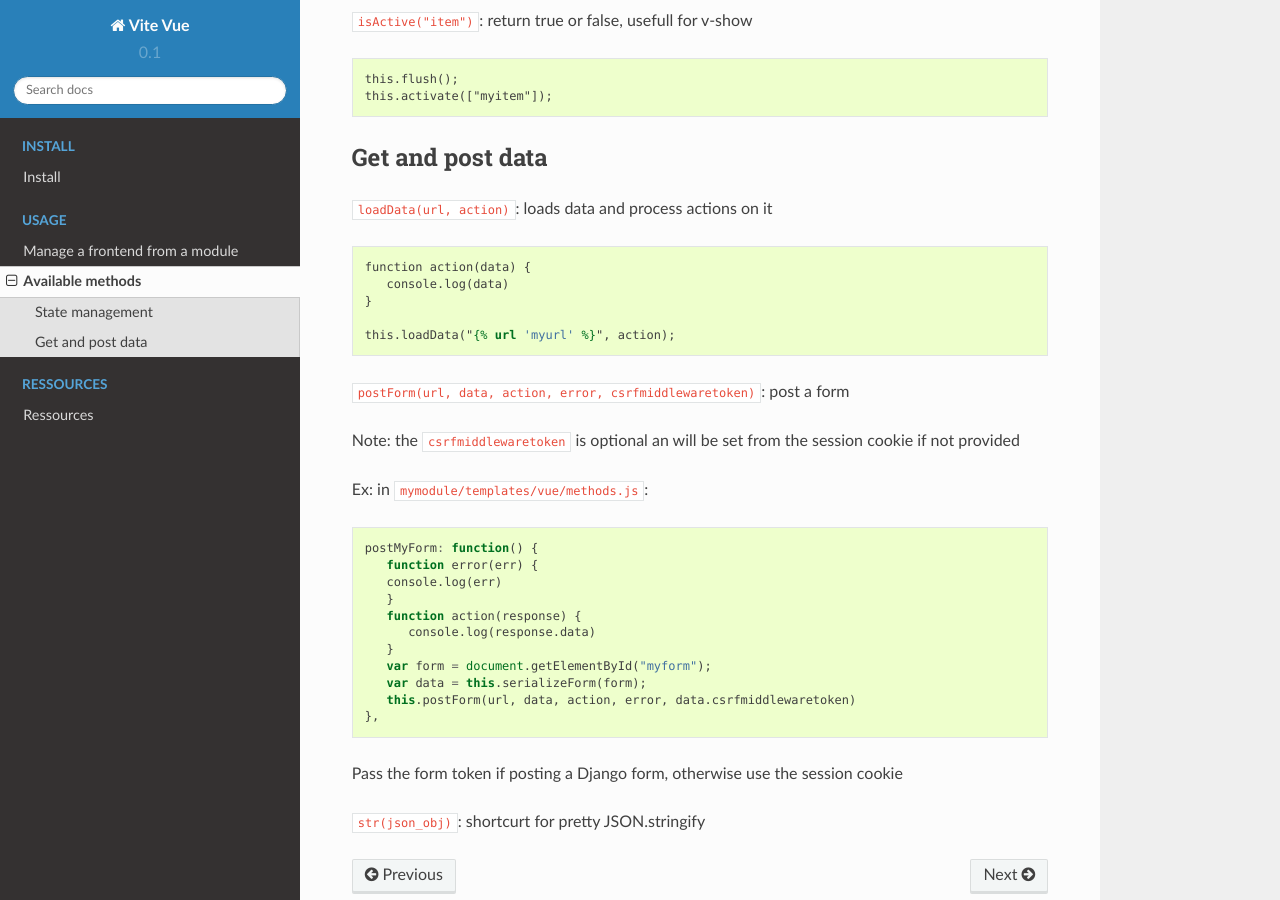
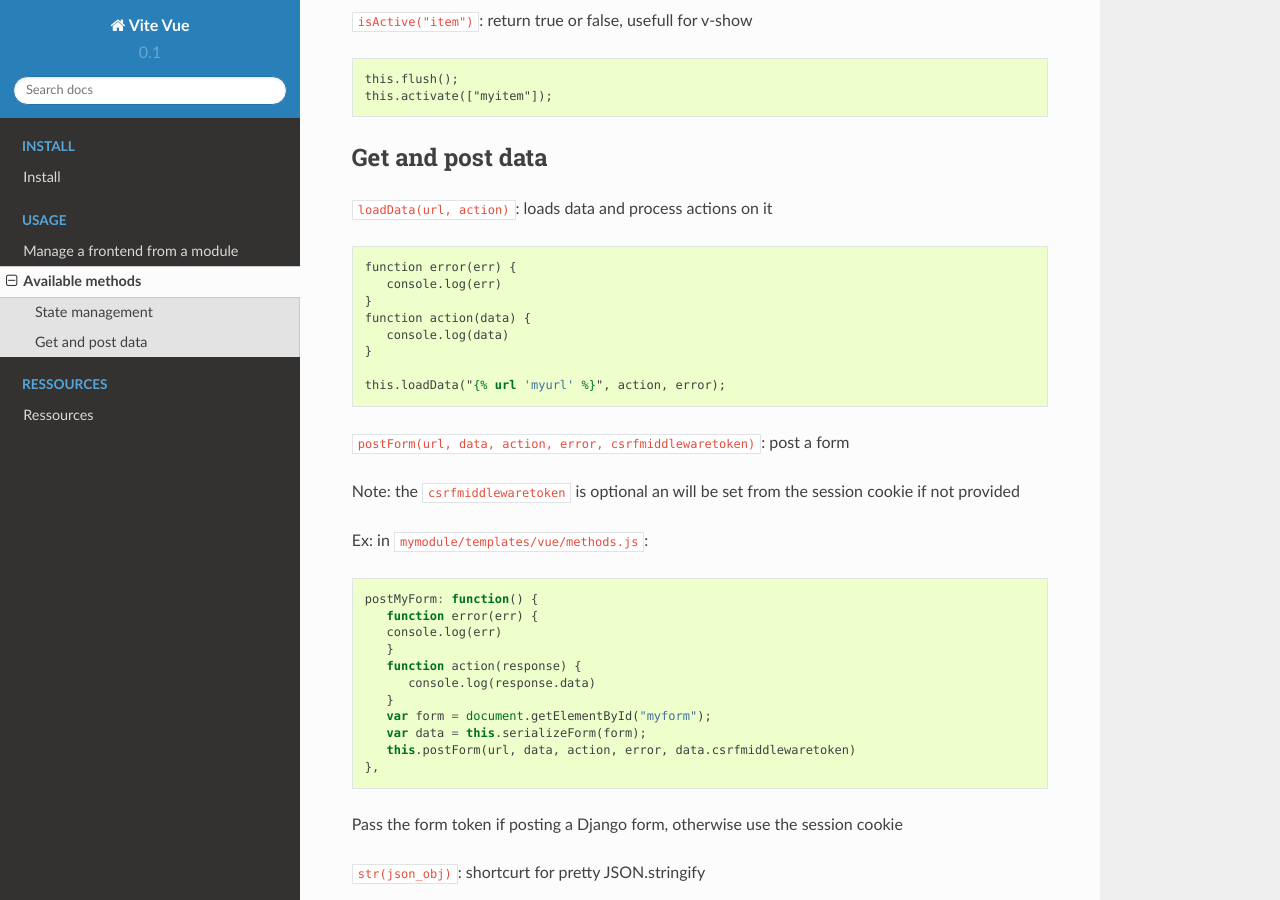
Before and after one commit to synw/django-vitevue, a Sphinx documentation site: the page built from docs/usage/methods.rst, in a window 1280 px wide and 900 px high, scrolled down 427 px. Built offline with Sphinx 7.4.7 and the Read the Docs theme 2.0.0, drawn with Linux system fonts in a browser that asks for light colours.

Commit message:
Correction in doc

```diff
--- a/docs/usage/methods.rst
+++ b/docs/usage/methods.rst
@@ -30,11 +30,14 @@ Get and post data
 
 ::
 
+   function error(err) {
+      console.log(err)
+   }
    function action(data) {
       console.log(data)
    }
 
-   this.loadData("{% url 'myurl' %}", action);
+   this.loadData("{% url 'myurl' %}", action, error);
 
 
 ``postForm(url, data, action, error, csrfmiddlewaretoken)``: post a form
```
Also changed, not shown: README.md (+4 -1 lines).
